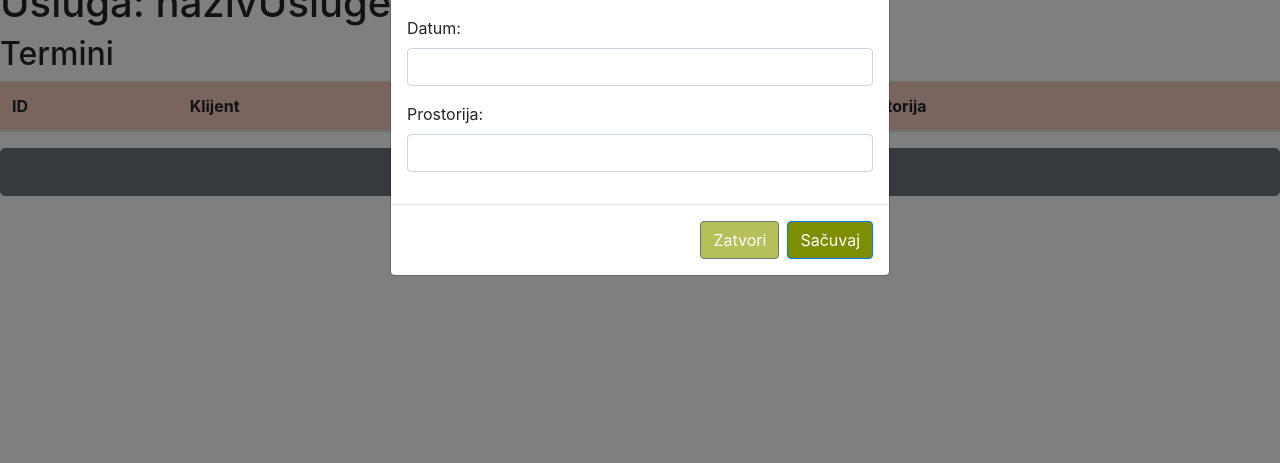
After one commit to lazarevictina/iteh1, a PHP site: page /terminiZaUslugu.php?id=1 in a window 1280 px wide, after a click on "NOVI TERMIN". The commit adds this page. Shown: the part 337-800 px from the top of the page. Run offline with PHP 8.4, Linux system fonts and the light colour scheme; lists and menus that the app fills with data are empty.

Commit message:
dodati termini za uslugu

```diff
--- a/pages/index.php
+++ b/pages/index.php
@@ -49,7 +49,7 @@
               </div>
             </fieldset>
             <div class="d-grid gap-2">
-              <a href='' id='sviTermini'><button class="btn btn-warning" style="background-color: #f3c9bc ;" type="button">Svi termini</button></a>
+              <a href='./terminiZaUslugu.php' id='sviTermini'><button class="btn btn-warning" style="background-color: #f3c9bc ;" type="button">Svi termini</button></a>
             </div>
           </form>
 
--- /dev/null
+++ b/pages/terminiZaUslugu.php
@@ -0,0 +1,111 @@
+<!DOCTYPE html>
+<html lang="en">
+
+<head>
+  <meta charset="UTF-8">
+  <meta name="viewport" content="width=device-width, initial-scale=1.0">
+  <title>Termini usluga</title>
+  <link rel="stylesheet" href="../css/style.css">
+  <script src="https://code.jquery.com/jquery-3.5.1.slim.min.js"
+    integrity="sha384-DfXdz2htPH0lsSSs5nCTpuj/zy4C+OGpamoFVy38MVBnE+IbbVYUew+OrCXaRkfj"
+    crossorigin="anonymous"></script>
+  <script src="https://cdn.jsdelivr.net/npm/bootstrap@4.5.3/dist/js/bootstrap.bundle.min.js"
+    integrity="sha384-ho+j7jyWK8fNQe+A12Hb8AhRq26LrZ/JpcUGGOn+Y7RsweNrtN/tE3MoK7ZeZDyx"
+    crossorigin="anonymous"></script>
+  <link rel="stylesheet" href="https://cdn.jsdelivr.net/npm/bootstrap@4.5.3/dist/css/bootstrap.min.css"
+    integrity="sha384-TX8t27EcRE3e/ihU7zmQxVncDAy5uIKz4rEkgIXeMed4M0jlfIDPvg6uqKI2xXr2" crossorigin="anonymous">
+</head>
+
+<body>
+
+
+
+  <div class="modal fade" id="exampleModal" tabindex="-1" aria-labelledby="exampleModalLabel" aria-hidden="true">
+    <div class="modal-dialog modal-dialog-centered">
+      <div class="modal-content">
+        <div class="modal-header">
+          <h5 class="modal-title" id="naslovModala">Dodavanje novog termina</h5>
+          <button type="button" class="close" data-dismiss="modal" aria-label="Close">
+            <span aria-hidden="true">&times;</span>
+          </button>
+        </div>
+        <div class="modal-body">
+
+          <!-- sadrzaj modala -->
+          <form>
+            <div class="form-group">
+              <label for="klijent">Klijent:</label>
+              <input type="text" class="form-control" id="klijent" placeholder="" required>
+            </div>
+            <div class="form-group">
+              <label for="datum">Datum:</label>
+              <input type="text" class="form-control" id="datum" placeholder="" required>
+            </div>
+
+            <div class="form-group">
+              <label for="prostorija">Prostorija:</label>
+              <input type="text" class="form-control" id="prostorija" placeholder="" required>
+            </div>
+
+          </form>
+
+        </div>
+        <div class="modal-footer align_center">
+          <button type="button" class="btn btn-secondary" data-dismiss="modal" style="background-color: #b6c059;">Zatvori</button>
+          <button type="button" class="btn btn-primary" data-dismiss="modal" id="button_sacuvaj" style="background-color: #7d8f01;">Sačuvaj</button>
+          <button type="button" class="btn btn-danger" data-dismiss="modal" hidden id="button_delete" style="background-color: #404902;">Obriši</button>
+        </div>
+      </div>
+    </div>
+  </div>
+
+
+
+  <?php include 'header.php'; ?>
+  <div class='centerDiv'>
+
+    <div class='left_div grid-item'>
+
+    </div>
+
+    <div class='middle_div grid-item'>
+
+      <div class='h_div'>
+        <h1 class='h1_text' id='usluga_naziv'>Usluga: nazivUsluge</h1>
+        <h2 class='h1_text'>Termini</h2>
+      </div>
+
+      <div class='table_div'>
+        <table class="table table-hover">
+          <thead class="thead-red" style="background-color: #f3c9bc ;">
+            <tr>
+              <th scope="col">ID</th>
+              <th scope="col">Klijent</th>
+              <th scope="col">Datum</th>
+              <th scope="col">Prostorija</th>
+            </tr>
+          </thead>
+          <tbody id='termini'>
+
+          </tbody>
+        </table>
+      </div>
+
+      <div class="button_div1">
+        <button data-toggle="modal" data-target="#exampleModal" data-backdrop="static" data-id='-1' type="button"
+          class="btn btn-secondary btn-lg btn-block">NOVI TERMIN</button>
+      </div>
+
+    </div>
+
+    <div class='right_div grid-item'>
+      <input type="text" id='uslugaId' value="<?php echo $_GET['id']; ?>" hidden>
+      </input>
+    </div>
+
+  </div>
+
+
+</body>
+
+</html>
```
